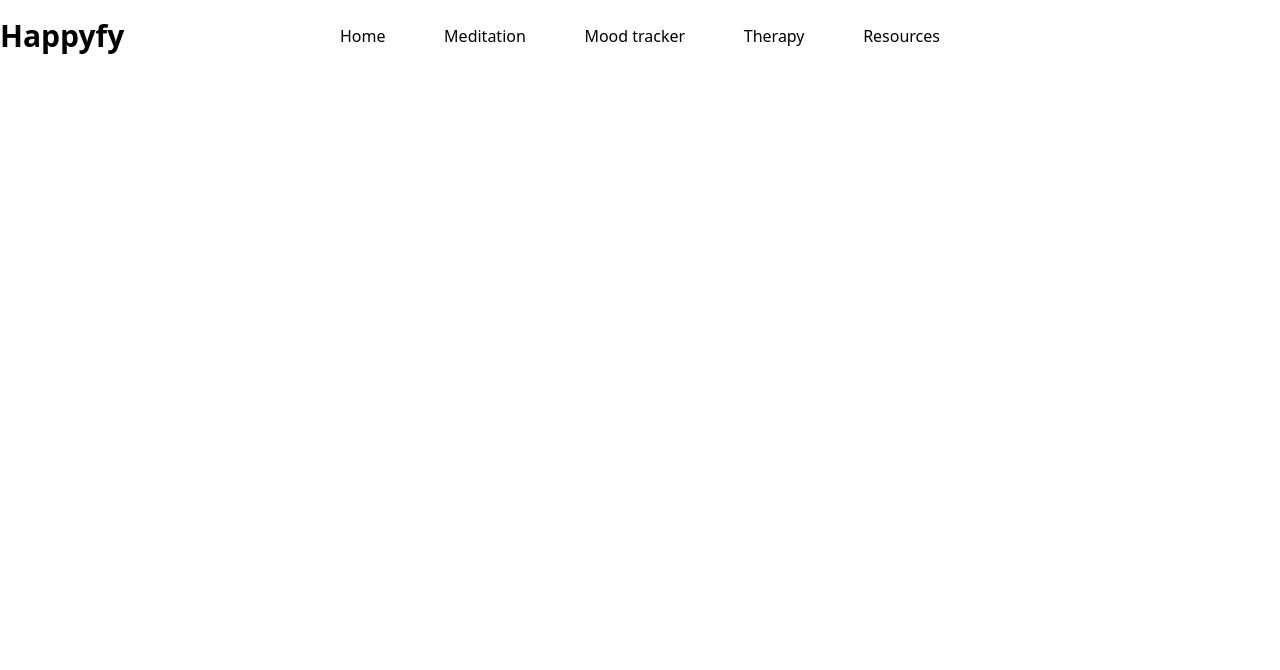
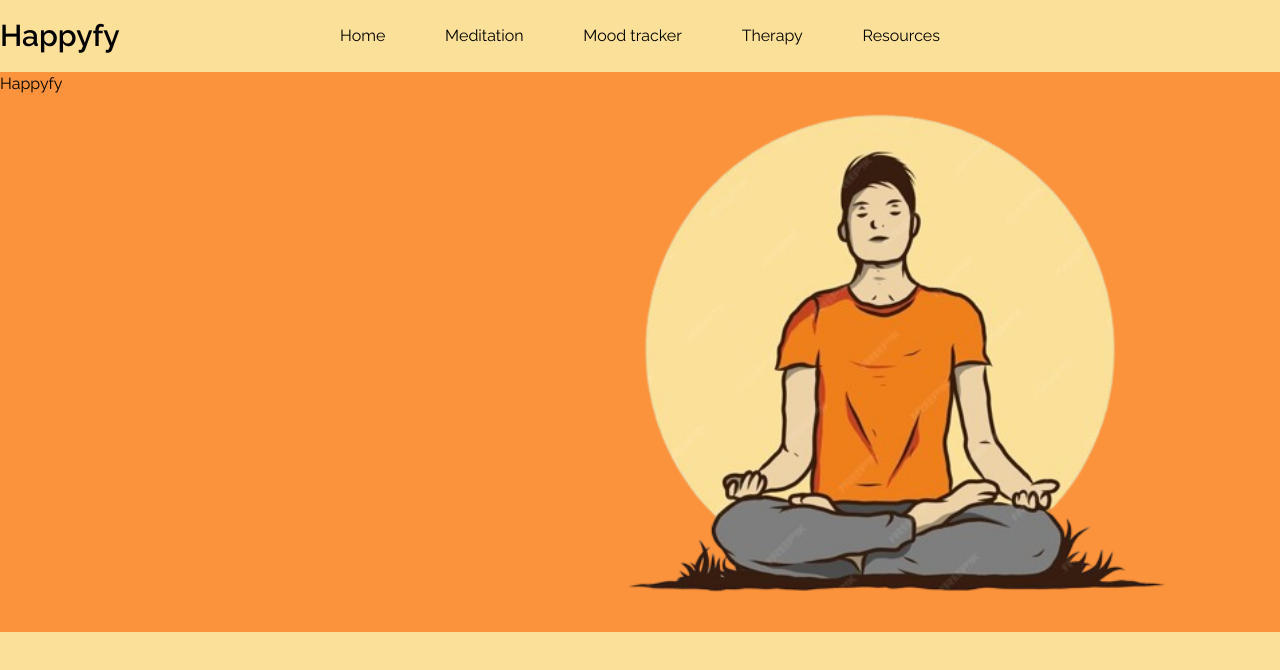
Before and after one commit to Prathamesh942/Happyfy, a React (Vite) app in the folder frontend/: page / in a window 1280 px wide. Shown: the top 670 px of the page. Built offline with nearby package versions, Linux system fonts and the light colour scheme.

Commit message:
add home

```diff
--- a/frontend/src/App.css
+++ b/frontend/src/App.css
@@ -1,3 +1,8 @@
+@import url("https://fonts.googleapis.com/css2?family=Raleway:ital,wght@0,100..900;1,100..900&display=swap");
 @tailwind base;
 @tailwind components;
 @tailwind utilities;
+
+* {
+  font-family: "Raleway", sans-serif;
+}
--- a/frontend/src/pages/Home.jsx
+++ b/frontend/src/pages/Home.jsx
@@ -4,9 +4,14 @@ import Breathe from '../components/Breathe'
 
 const Home = () => {
   return (
-    <div>
+    <div className=' bg-[#FBE099] h-screen'>
         <Navbar/>
-        {/* <Breathe/> */}
+        <div className=' h-[70%] bg-orange-400 w-[100%] flex justify-between'>
+          <div>
+            <h1 className=' font'>Happyfy</h1>
+          </div>
+          <img src="/assets/saint.png" alt="" />
+        </div>
     </div>
   )
 }
--- a/frontend/src/pages/Murmur.jsx
+++ b/frontend/src/pages/Murmur.jsx
@@ -43,7 +43,7 @@ const Murmur = () => {
   };
 
   return (
-    <div className="app">
+    <div className=" bg-[#0E1139] text-white h-screen">
       <h1>Soft Murmur</h1>
       <div className="sound-player">
         {sounds.map((sound, index) => (
```
Also changed, not shown: frontend/public/assets/saint.png (added).
